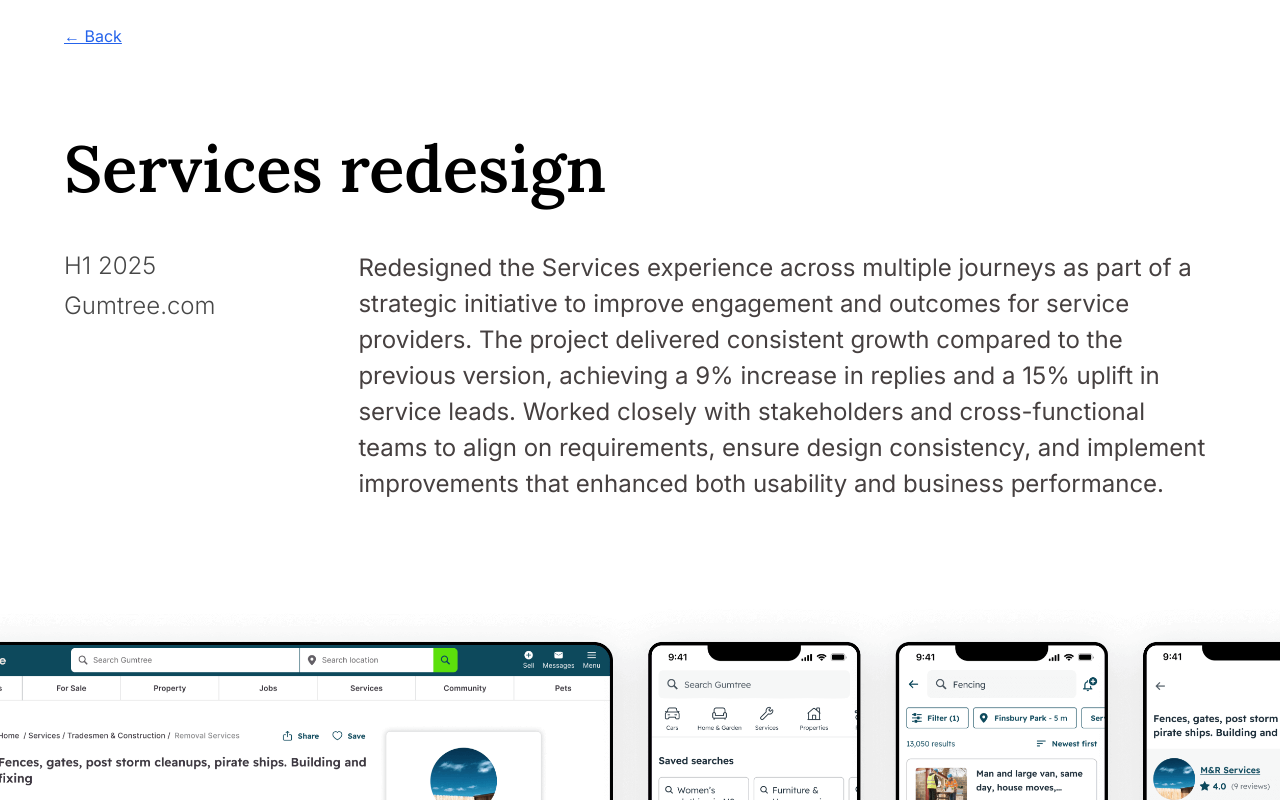
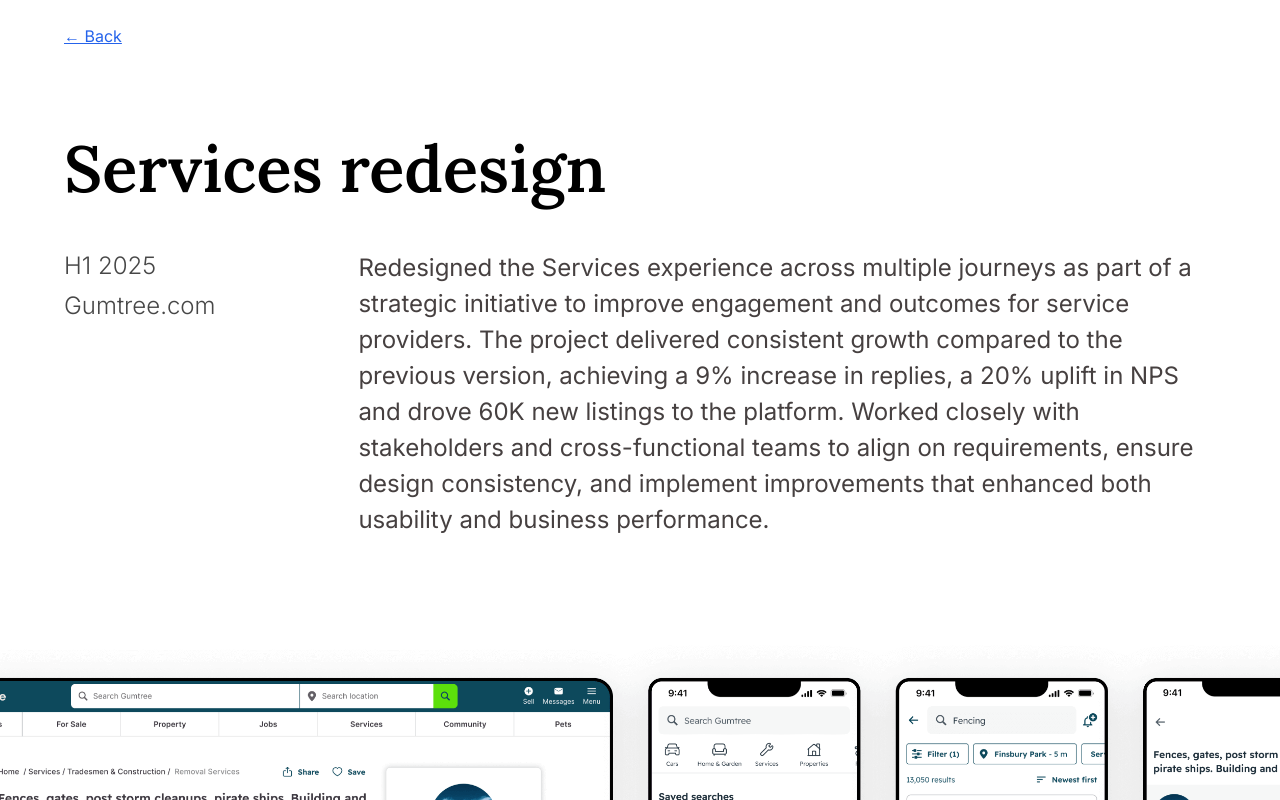
Before and after one commit to MykolaShevchuk/mariana, a Next.js app: page /case-studies/gumtree-services in a window 1280 px wide. Shown: the top 800 px of the page. Built offline with nearby package versions, Linux system fonts and the light colour scheme.

Commit message:
Enhance Gumtree Services case study: update performance metrics in the description, improve outcome narrative, and add impact image for better engagement visualization.

```diff
--- a/src/app/case-studies/gumtree-services/page.tsx
+++ b/src/app/case-studies/gumtree-services/page.tsx
@@ -69,8 +69,7 @@
 								<p className="text-[#464040] text-[18px] sm:text-[20px] lg:text-[24px] leading-[28px] sm:leading-[32px] lg:leading-[36px] max-w-4xl mb-6 sm:mb-8 font-['Inter']">
 									Redesigned the Services experience across multiple journeys as part of a strategic initiative to
 									improve engagement and outcomes for service providers. The project delivered consistent growth
-									compared to the previous version, achieving a 9% increase in replies and a 15% uplift in service
-									leads. Worked closely with stakeholders and cross-functional teams to align on requirements, ensure
+									compared to the previous version, achieving a 9% increase in replies, a 20% uplift in NPS and drove 60K new listings to the platform. Worked closely with stakeholders and cross-functional teams to align on requirements, ensure
 									design consistency, and implement improvements that enhanced both usability and business performance.
 								</p>
 							</div>
@@ -795,9 +794,20 @@
 							<h3 className="text-black font-['Lora'] text-[24px] sm:text-[28px] lg:text-[32px] font-semibold leading-tight mb-3 sm:mb-4 lg:mb-6">
 								Outcome
 							</h3>
-							<p className='text-[#464040] text-[16px] leading-[24px] max-w-3xl mb-6 sm:mb-8'>
-								+15% new leads, +30K new listings, partnership revenue growth.
+							<p className='text-[#464040] text-[18px] sm:text-[20px] leading-[28px] sm:leading-[30px] max-w-3xl mb-6 sm:mb-8'>
+								This work enabled the successful launch of the Bark partnership, connecting 10 million Gumtree users with over 30 000 verified professionals. By improving UX and balancing user needs with business and revenue goals, we created a more competitive, future-ready platform for growth and new partnerships.
 							</p>
+							{/* Impact image - aligned with VIP image */}
+							<div className='sm:py-6 sm:pr-6 sm:pb-6 sm:pl-0 w-screen sm:w-full lg:-ml-24 mb-16 sm:mb-32 -mx-4 sm:mx-0 overflow-hidden sm:rounded-[20px]'>
+								<Image
+									src='/case-studies/gumtree-services/Impact.png'
+									alt='Outcome metrics showing positive impact and engagement including replies, new listings, NPS, leads, SRP to VIP conversion, and third-party ads performance'
+									width={1200}
+									height={600}
+									className='w-full h-auto object-contain sm:rounded-[20px]'
+									quality={90}
+								/>
+							</div>
 						</div>
 					</div>
 				</div>
--- a/src/app/sections/WorkSection.tsx
+++ b/src/app/sections/WorkSection.tsx
@@ -9,7 +9,7 @@
 						title='Gumtree'
 						subtitle='Services'
 						year='2025'
-						description='Redesigned the Services experience across multiple journeys as part of a strategic initiative to improve engagement and outcomes for service providers. The project delivered consistent growth compared to the previous version, achieving a 9% increase in replies and a 15% uplift in service leads. Worked closely with stakeholders and cross-functional teams to align on requirements, ensure design consistency, and implement improvements that enhanced both usability and business performance.'
+						description='Redesigned the Services experience across multiple journeys as part of a strategic initiative to improve engagement and outcomes for service providers. The project delivered consistent growth compared to the previous version, achieving a 9% increase in replies, a 20% uplift in NPS and drove 60K new listings to the platform. Worked closely with stakeholders and cross-functional teams to align on requirements, ensure design consistency, and implement improvements that enhanced both usability and business performance.'
 						link='/case-studies/gumtree-services'
 						skills={[
 							'UX Design',
```
Also changed, not shown: public/case-studies/gumtree-services/Impact.png (added).
